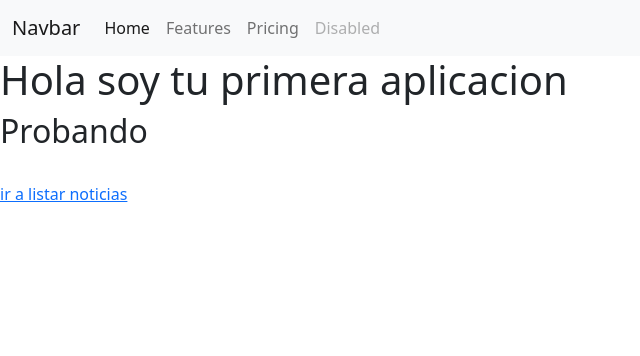
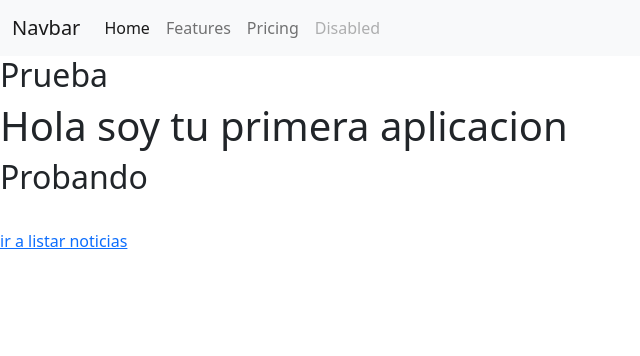
Before and after one commit to JulianMnZodd/ProyectoInformatorio, a Django app: page / in a window 1280 px wide. Shown: the top 356 px of the page, without its empty margins (0-640 px from the left). Run offline with Django 3.2, Linux system fonts and the light colour scheme.

Commit message:
Probando commit

```diff
--- a/info/templates/base.html
+++ b/info/templates/base.html
@@ -25,6 +25,9 @@
           </div>
         </div>
       </nav>
+      <h2> Prueba
+
+      </h2>
 
     {%block contenido%}
 
```
